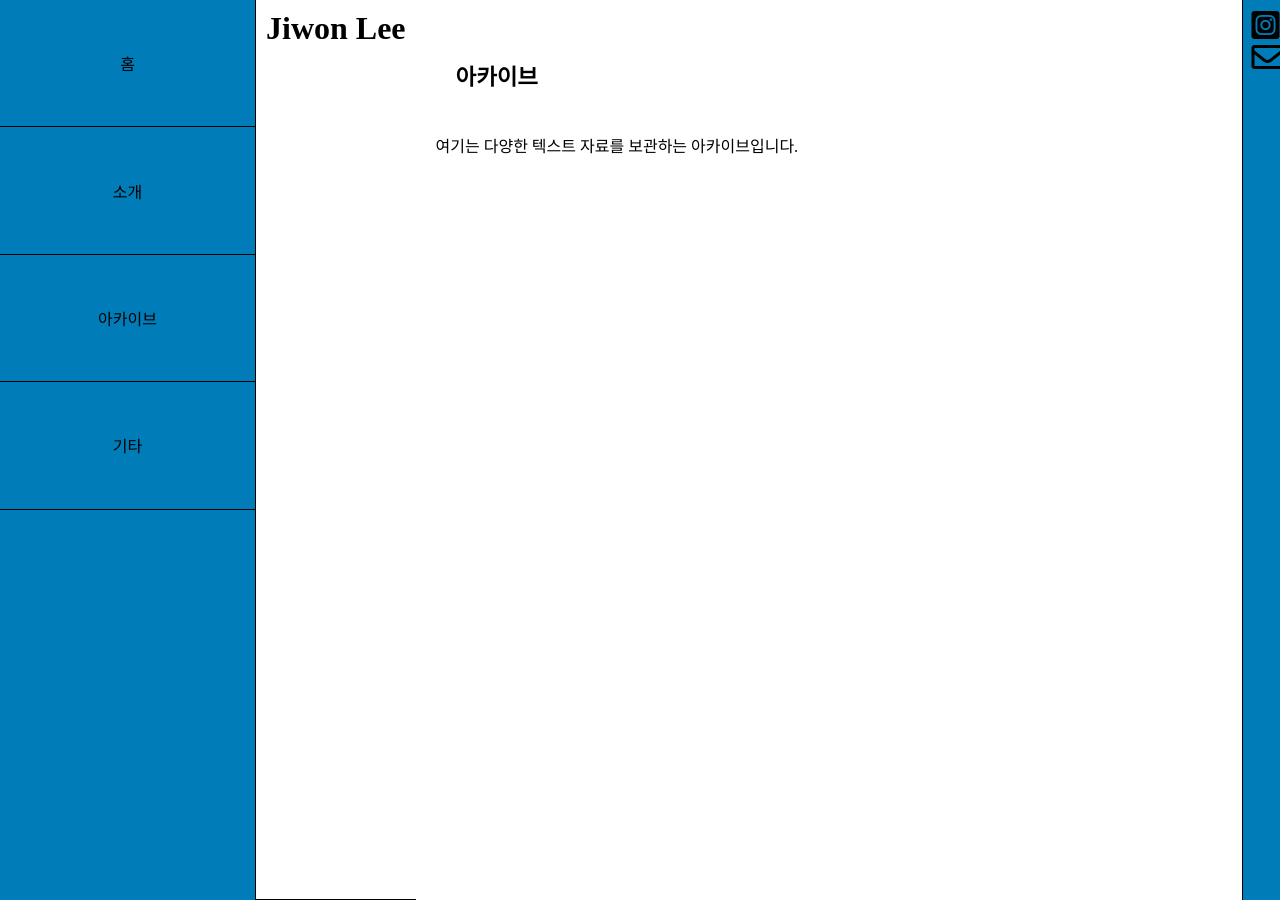
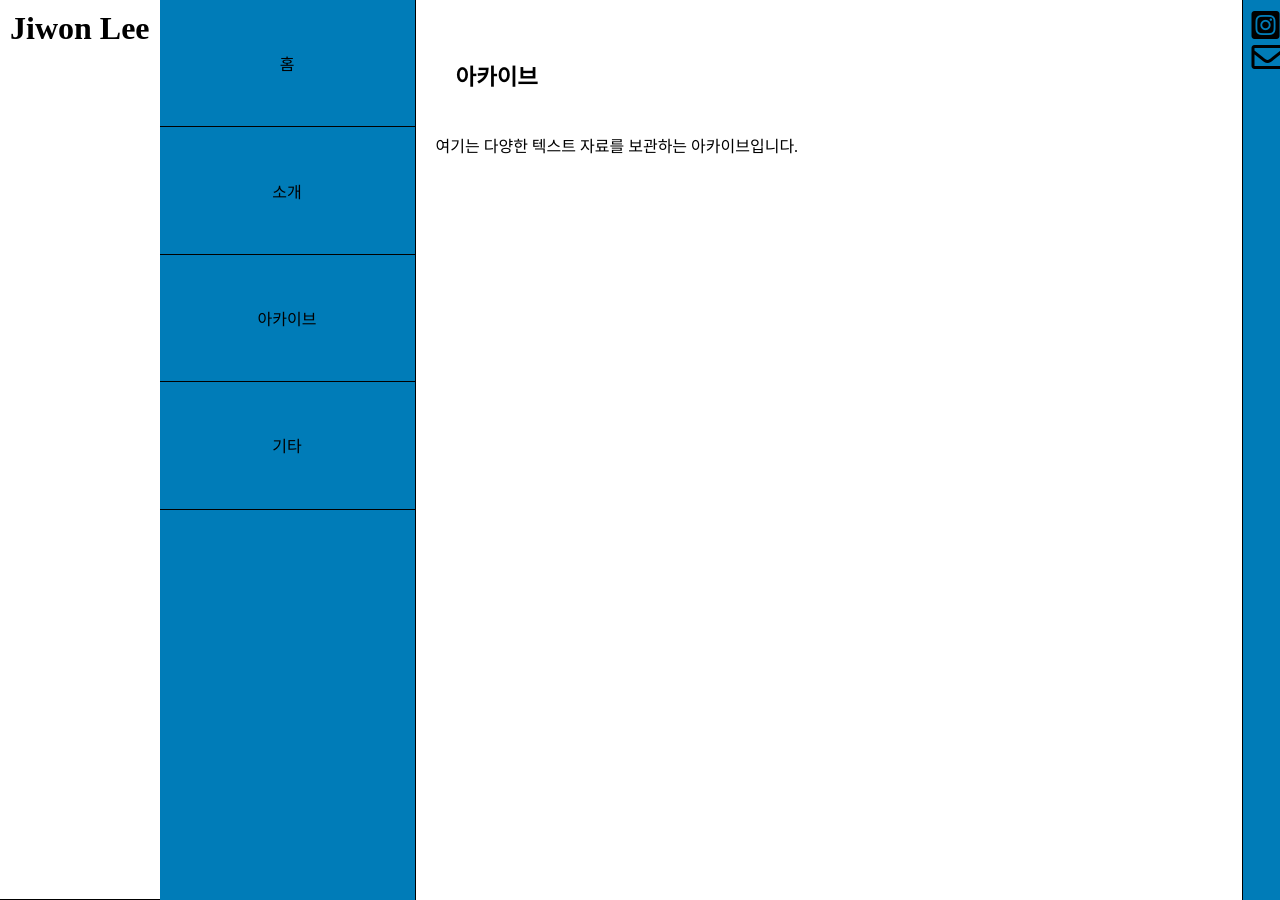
Before and after one commit to LfayeJ/archives, a Jekyll site: the page built from index.html, in a window 1280 px wide. Built offline with Jekyll 4.4.1, drawn with Linux system fonts in a browser that asks for light colours; some web fonts are replaced.

Commit message:
Update default.html

```diff
--- a/_layouts/default.html
+++ b/_layouts/default.html
@@ -7,6 +7,7 @@
 </head>
 <body>
     <div class="container">
+        {% include header.html %}
         <aside class="side-menu">
             <ul>
                 <li class="grid-item"><a href="{{ site.baseurl }}/">홈</a></li>
@@ -15,7 +16,6 @@
                 <li class="grid-item"><a href="{{ site.baseurl }}/etc">기타</a></li>
             </ul>
         </aside>
-        {% include header.html %}
         <main class="main-content">
             {{ content }}
         </main>
```
